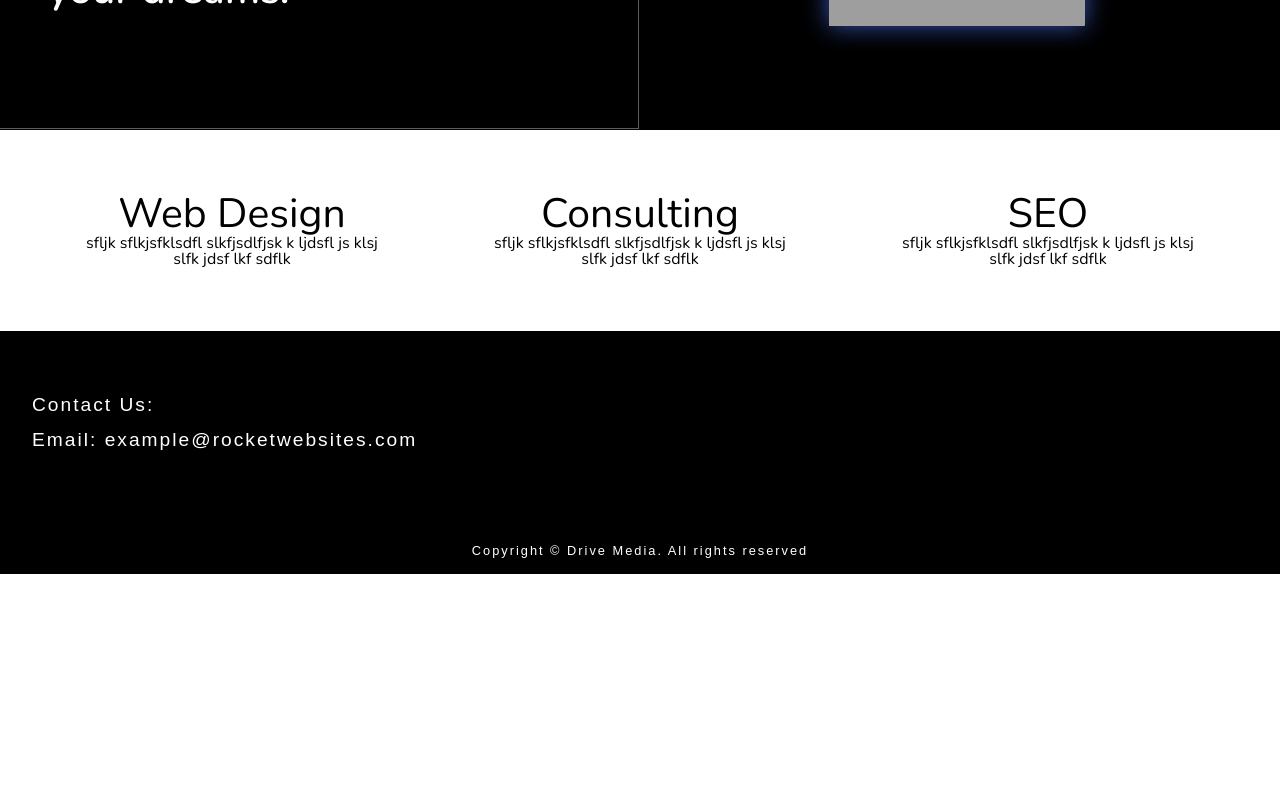
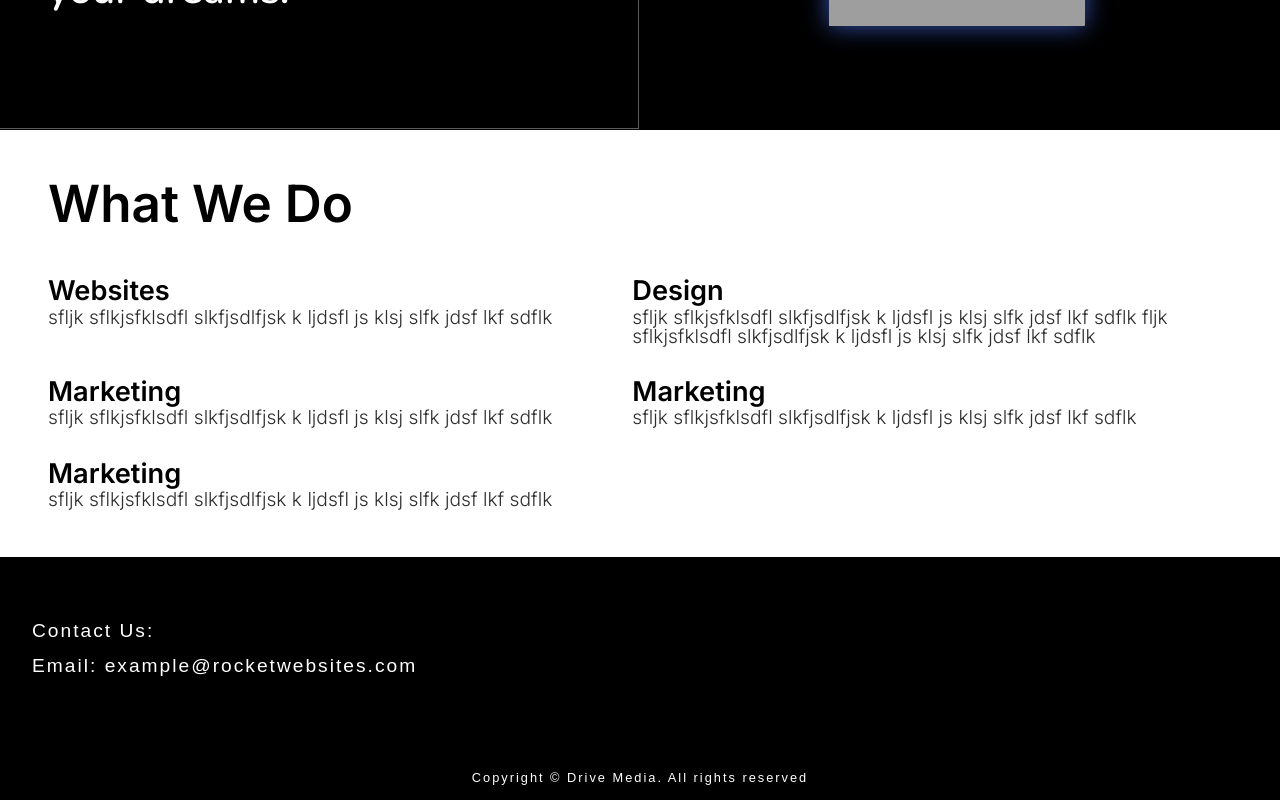
Before and after one commit to will-flores1/marketing-website-theme, a SvelteKit app: page / in a window 1280 px wide. Shown: the part 1470-2270 px from the top of the page. Before the commit the page ends 2044 px from the top, so only its background shows below. Built offline with nearby package versions, Linux system fonts and the light colour scheme; grey boxes are pictures that could not be loaded.

Commit message:
Seventh commit

```diff
--- a/src/components/Services.svelte
+++ b/src/components/Services.svelte
@@ -1,42 +1,106 @@
-<div>
+<div class="service-wrap">
+	<h1 style="text-align: start; padding:3rem 0 0 3rem;">What We Do</h1>
 	<div class="cell-container">
 		<div class="cell">
-			<h1>Web Design</h1>
-			<p>sfljk sflkjsfklsdfl slkfjsdlfjsk k ljdsfl js klsj slfk jdsf lkf sdflk</p>
+			<div class="text-wrap">
+				<h1 class="service-title">Websites</h1>
+				<p>sfljk sflkjsfklsdfl slkfjsdlfjsk k ljdsfl js klsj slfk jdsf lkf sdflk</p>
+			</div>
 			<p />
 		</div>
 		<div class="cell">
-			<h1>Consulting</h1>
-			<p>sfljk sflkjsfklsdfl slkfjsdlfjsk k ljdsfl js klsj slfk jdsf lkf sdflk</p>
+			<div class="text-wrap">
+				<h1 class="service-title">Design</h1>
+				<p>
+					sfljk sflkjsfklsdfl slkfjsdlfjsk k ljdsfl js klsj slfk jdsf lkf sdflk fljk sflkjsfklsdfl
+					slkfjsdlfjsk k ljdsfl js klsj slfk jdsf lkf sdflk
+				</p>
+			</div>
 		</div>
 		<div class="cell">
-			<h1>SEO</h1>
-			<p>sfljk sflkjsfklsdfl slkfjsdlfjsk k ljdsfl js klsj slfk jdsf lkf sdflk</p>
+			<div class="text-wrap">
+				<h1 class="service-title">Marketing</h1>
+				<p>sfljk sflkjsfklsdfl slkfjsdlfjsk k ljdsfl js klsj slfk jdsf lkf sdflk</p>
+			</div>
+		</div>
+		<div class="cell">
+			<div class="text-wrap">
+				<h1 class="service-title">Marketing</h1>
+				<p>sfljk sflkjsfklsdfl slkfjsdlfjsk k ljdsfl js klsj slfk jdsf lkf sdflk</p>
+			</div>
+		</div>
+		<div class="cell">
+			<div class="text-wrap">
+				<h1 class="service-title">Marketing</h1>
+				<p>sfljk sflkjsfklsdfl slkfjsdlfjsk k ljdsfl js klsj slfk jdsf lkf sdflk</p>
+			</div>
 		</div>
 	</div>
 </div>
 
 <style>
-	.cell-container {
-		display: flex;
-		justify-content: space-evenly;
-		flex-wrap: wrap;
-		flex: 1;
-		gap: 1rem;
-		padding: 4rem 0;
-	}
-
-	.cell {
-		width: 20rem;
+	.service-wrap {
+		font-family: 'Inter', sans-serif;
 		height: fit-content;
 	}
 
+	.service-title {
+		font-size: clamp(1.7rem, 1.7vw, 10rem);
+	}
+	.cell-container {
+		display: flex;
+		flex-wrap: wrap;
+		padding: 3rem;
+		gap: 2rem 1rem;
+	}
+	.cell {
+		width: 48%;
+	}
+
+	.text-wrap {
+		display: flex;
+		flex-direction: column;
+		align-items: flex-start;
+	}
+
 	h1 {
-		text-align: center;
-		font-size: clamp(2rem, 3.2vw, 10rem);
+		/* text-align: center; */
+		font-size: clamp(3.2rem, 3.3vw, 10rem);
+		font-weight: 600;
 	}
 
 	p {
-		text-align: center;
+		/* text-align: center; */
+		font-size: clamp(1.2rem, 1.3vw, 8rem);
+		font-weight: 300;
+		color: rgb(46, 46, 46);
+		padding-top: 0.2rem;
+		/* width: max-content; */
+	}
+
+	@media screen and (max-width: 992px) {
+		.cell-container {
+			gap: 3rem;
+		}
+		h1 {
+			/* text-align: center; */
+			font-size: 4rem;
+			font-weight: 600;
+		}
+
+		p {
+			/* text-align: center; */
+			font-size: 1.4rem;
+			font-weight: 300;
+			color: rgb(46, 46, 46);
+			padding-top: 0.2rem;
+			/* width: max-content; */
+		}
+		.service-title {
+			font-size: 1.775rem;
+		}
+		.cell {
+			width: 100%;
+		}
 	}
 </style>
--- /dev/null
+++ b/src/routes/(app)/+layout@.svelte
@@ -0,0 +1,25 @@
+<script lang="ts">
+	// import Footer from '../components/Footer.svelte';
+	// import Header from '../components/Header.svelte';
+	// import './styles.css';
+
+	let header: any;
+	$: console.log(header);
+</script>
+
+<svelte:body on:scroll={header} />
+
+<div>
+	<!-- <Header /> -->
+
+	<section>
+		<slot />
+	</section>
+	<div>this is stupid</div>
+</div>
+
+<style>
+	div {
+		padding-top: 4rem;
+	}
+</style>
--- /dev/null
+++ b/src/routes/(app)/hehe/+page.svelte
@@ -0,0 +1 @@
+<div>hello world</div>
--- a/src/routes/+page.svelte
+++ b/src/routes/+page.svelte
@@ -19,11 +19,11 @@
 </svelte:head>
 
 <section>
-	<div>
+	<div class="image-wrapper">
 		<div
 			class="background-img"
-			style="transform: translateY({y * 0.4}px) scale3d({y * 0.0001 + 1}, {y * 0.0001 + 1}, {y *
-				0.0001 +
+			style="transform: translateY({y * 0.4}px) scale3d({y * 0.00005 + 1}, {y * 0.00005 + 1}, {y *
+				0.00005 +
 				1}); filter: blur({y * 0.005 + 0.1}px);"
 		/>
 		<Hero />
@@ -34,14 +34,17 @@
 </section>
 
 <style>
+	.image-wrapper {
+		max-width: 100vw;
+		overflow: hidden;
+	}
 	.background-img {
 		height: 100vh;
-		/* height: 100%; */
 		background-image: url(../lib/images/background-image.jpg);
 		position: relative;
 		z-index: -10;
 		background-attachment: fixed;
-		/* background-size: 100%; */
+		background-repeat: no-repeat;
 		background-size: cover;
 	}
 </style>
--- a/src/routes/styles.css
+++ b/src/routes/styles.css
@@ -1,4 +1,4 @@
-@import url('https://fonts.googleapis.com/css2?family=Nunito:wght@300;400;500;600&family=Poppins:wght@300;400;500;600&display=swap');
+@import url('https://fonts.googleapis.com/css2?family=Inter:wght@300;400;500;600&family=Nunito:wght@300;400;500;600&family=Poppins:wght@300;400;500;600&display=swap');
 
 :root {
 	--font-body: 'Poppins', sans-serif;
```
